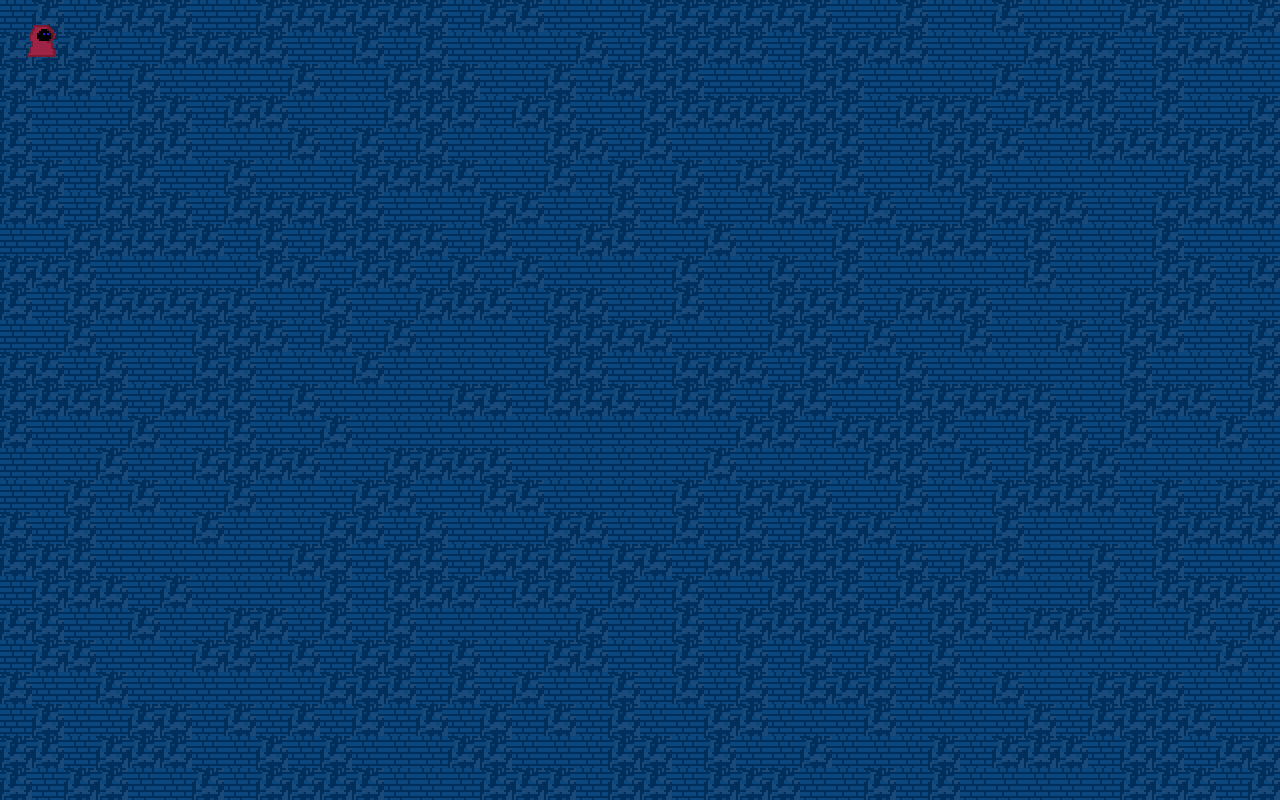
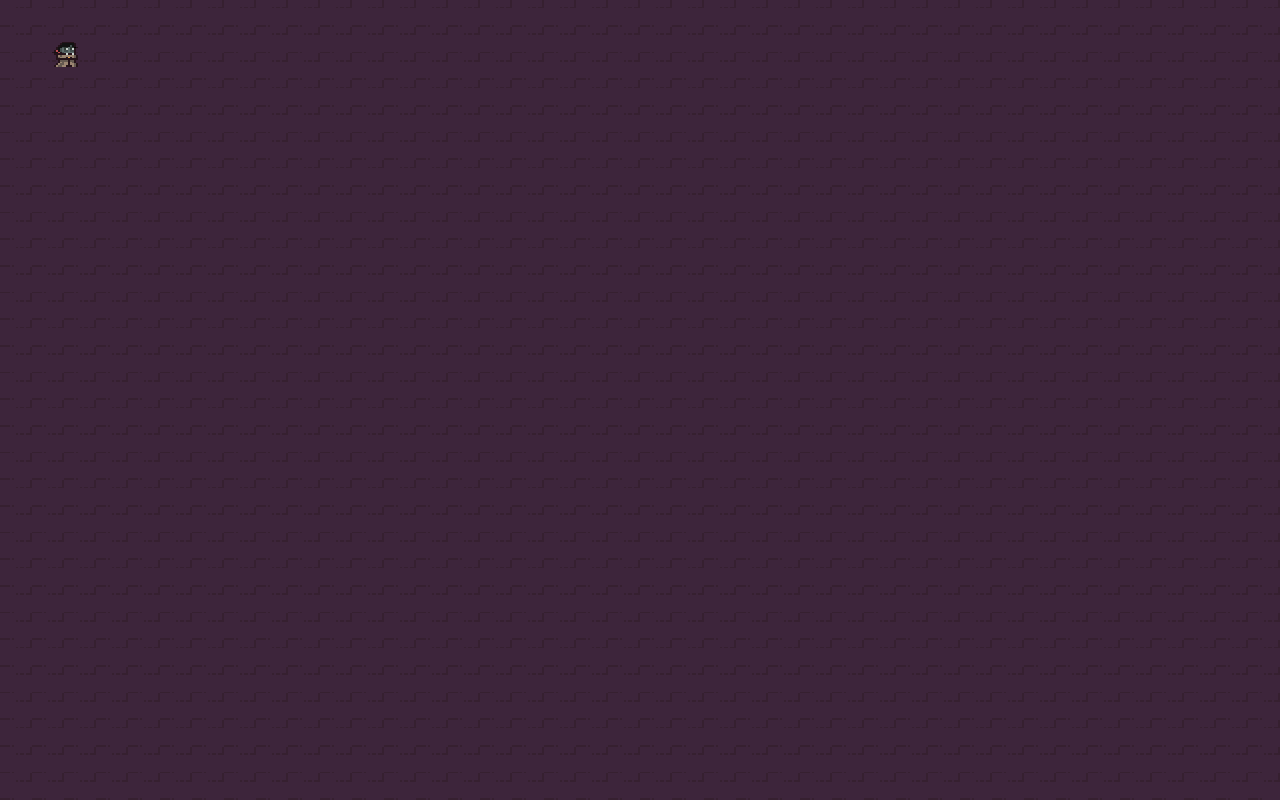
Before and after one commit to SleepySleepyFox/wizardry, a website built with Vite: page index.html in a window 1280 px wide. Built offline with nearby package versions, Linux system fonts and the light colour scheme.

Commit message:
load tiles form a tileset

```diff
--- a/src/core/entities/Player.ts
+++ b/src/core/entities/Player.ts
@@ -10,11 +10,11 @@ export class Player {
     inJump: boolean
 
     constructor(src: string) {
-        this.width = 32;
-        this.height = 32;
+        this.width = 16;
+        this.height = 16;
         this.image = this.loadSprite(src);
         this.pos = {x: 25,y: 25}
-        this.speed = 5;
+        this.speed = 3;
         this.listenForKeyEvents()
         this.inJump = false
     }
@@ -26,7 +26,7 @@ export class Player {
     }
 
     draw(ctx: CanvasRenderingContext2D) {
-        ctx.drawImage(this.image, this.pos.x, this.pos.y, this.width, this.height);
+        ctx.drawImage(this.image, 16 * 2,16,16,16, this.pos.x, this.pos.y, this.width, this.height);
         this.move()
     }
 
@@ -42,9 +42,9 @@ export class Player {
     }
 
     move(){
-        if (this.keys['w']) this.pos.y -= this.speed;
-        if (this.keys['s']) this.pos.y += this.speed;
-        if (this.keys['a']) this.pos.x -= this.speed;
-        if (this.keys['d']) this.pos.x += this.speed;
+        if (this.keys['w'] && this.pos.y > 0) this.pos.y -= this.speed;
+        if (this.keys['s'] && this.pos.y !< 464) this.pos.y += this.speed;
+        if (this.keys['a'] && this.pos.x !> 0) this.pos.x -= this.speed;
+        if (this.keys['d'] && this.pos.x <= 624) this.pos.x += this.speed;
     }
 }
--- a/src/core/maps/test_map.ts
+++ b/src/core/maps/test_map.ts
@@ -22,12 +22,12 @@ export class Map{
         //               0,0,0,0,0,0,0,0,0,0,0,0,0,0,0,0];
         this.tiles = this.noize()
         this.mapSize = 2304;
-        this.tileSide = 32
-        this.height = innerHeight;
-        this.width = innerWidth;
+        this.tileSide = 16
+        this.height = 30 * this.tileSide;
+        this.width = 48 * this.tileSide;
         // this.draw()
         this.brick = new Image();
-        this.brick.src = '/brick_01.png';
+        this.brick.src = '/Dungeon_Tileset.png';
 
         this.brickMessy = new Image();
         this.brickMessy.src = '/brick_messy_01.png';
@@ -51,43 +51,38 @@ export class Map{
 
     draw(ctx: CanvasRenderingContext2D) {
         if (!this.imagesLoaded) return;
+            for (let y = 0; y < this.height / this.tileSide; y++) {
+                for (let x = 0; x < this.width / this.tileSide; x++) {
+                    const index = y * this.width + x;
+                    const tile = this.tiles[index];
+                    const img = tile > 1 ? this.brick : this.brickMessy;
+                    ctx.drawImage(this.brick,
+                        this.tileSide * 6,
+                        0,
 
-        for (let y = 0; y < this.height / this.tileSide; y++) {
-            for (let x = 0; x < this.width / this.tileSide; x++) {
-                const index = y * this.width + x;
-                const tile = this.tiles[index];
-                const img = tile > 0 ? this.brick : this.brickMessy;
-                ctx.drawImage(img, x * this.tileSide, y * this.tileSide, this.tileSide, this.tileSide);
+                        this.tileSide,
+                        this.tileSide,
+                        this.tileSide * x,
+                        this.tileSide * y,
+                        this.tileSide,
+                        this.tileSide);
+                }
             }
-        }
     }
 
     noize(){
         let grid = []
         const nodes = 2304
 
-        const random_vecto_unit = () => {
-            let tetha = Math.random() * 2 * Math.PI
-            return Math.cos(tetha)
+        const random_vecto_unit = (x : number) => {
+            let tetha = Math.random() *  Math.PI
+            return Math.floor(tetha) + x
         }
-
-        // const perlinGet = ({x,y}: {x: number, y: number}) => {
-        //     let x0 = Math.floor(x);
-        //     let x1 = x0 + 1;
-        //     let y0 = Math.floor(y);
-        //     let y1 = y0 + 1
-        // }
-
-        // function dot_prod_grid(x : number, y : number, vert_x : number, vert_y : number){
-        //     var g_vect = gradients[vert_y][vert_x];
-        //     var d_vect = {x: x - vert_x, y: y - vert_y};
-        //     return d_vect.x * g_vect.x + d_vect.y * g_vect.y;
-        // }
 
         for(let i = 0; i < nodes; i++){
             // let row = []
             for(let j = 0; j < nodes; j++){
-                grid.push(random_vecto_unit())
+                grid.push(random_vecto_unit(Math.sin(i)))
             }
             // grid.push(row)
         }
--- a/src/main.ts
+++ b/src/main.ts
@@ -2,28 +2,22 @@ import { Player } from './core/entities/Player'
 import { Map } from './core/maps/test_map'
 import './style.css'
 
-const player = new Player('/wizard_01.png')
+const player = new Player('/Dungeon_Character_2.png')
 const map = new Map()
 const canvas = document.querySelector<HTMLCanvasElement>('#canvas')
 if(canvas){
-
 }
 
 function gameLoop() {
-  if(canvas){
+  if(!canvas) return
+  canvas.height = 480
+  canvas.width = 640
     const ctx = canvas.getContext("2d")
-    canvas.height = innerHeight
-    canvas.width = innerWidth
     if(!ctx) return;
-    // const scale = canvas.width / (map.width * map.tileSide)
-    // const scale1 = canvas.height / (map.height * map.tileSide)
-
-    // ctx.translate(innerWidth / map.width, innerHeight / map.height)
-    // ctx.scale(scale,scale1)
     ctx.imageSmoothingEnabled = false
     map.draw(ctx)
     player.draw(ctx)
-  }
+
   requestAnimationFrame(gameLoop)
 }
 gameLoop()
--- a/src/style.css
+++ b/src/style.css
@@ -1,13 +1,15 @@
 body{
-    height: 100%;
-    width: 100%;
+    height: 100vh;
+    width: 100wv;
     padding: 0;
     margin: 0;
-    /* overflow: hidden; */
-    display: flex;
-    justify-content: center;
+    /* overflow: clip; */
 }
 
 #canvas{
+    image-rendering: pixelated;
+    image-rendering: crisp-edges;
+    width: 100%;
+    height: 100%;
 
 }
```
Also changed, not shown: public/Dungeon_Character_2.png (added), public/Dungeon_Tileset.png (added), public/tileset x1.png (added).
